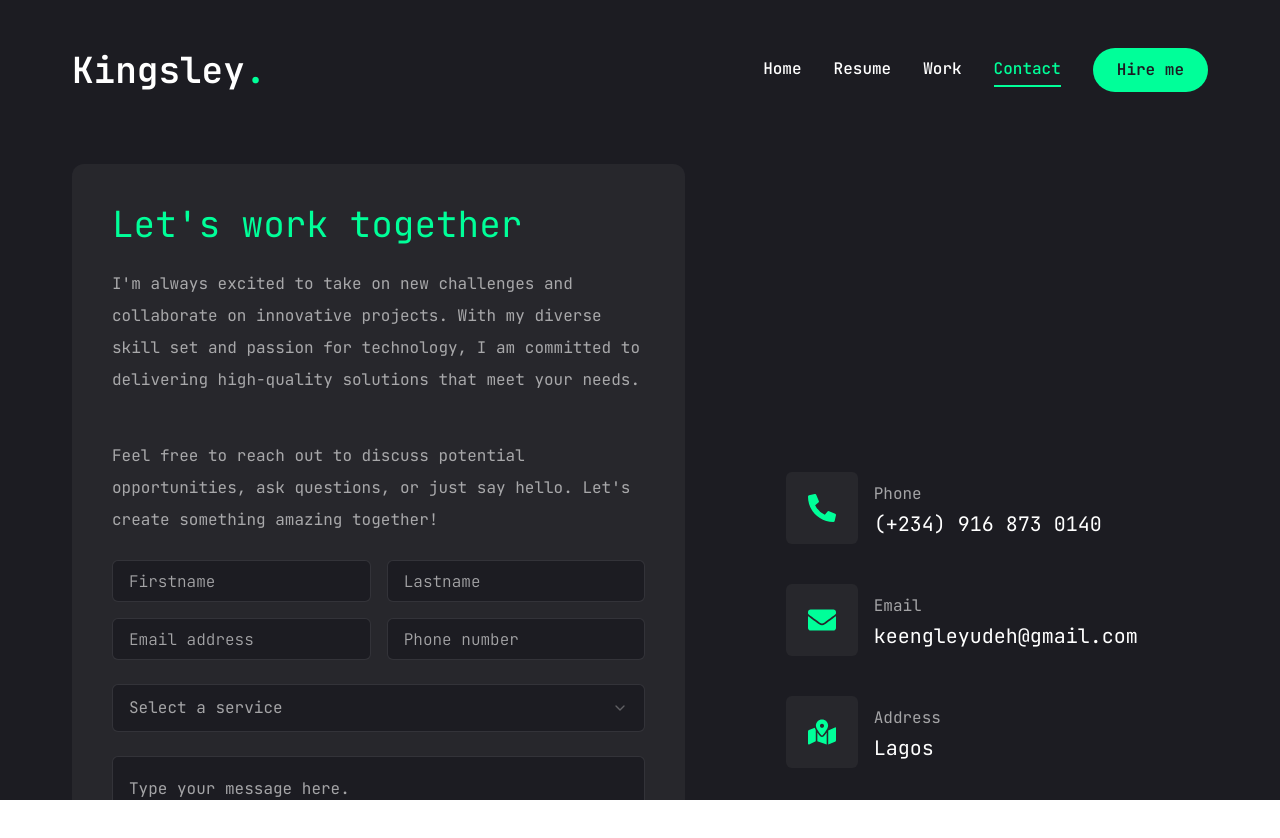
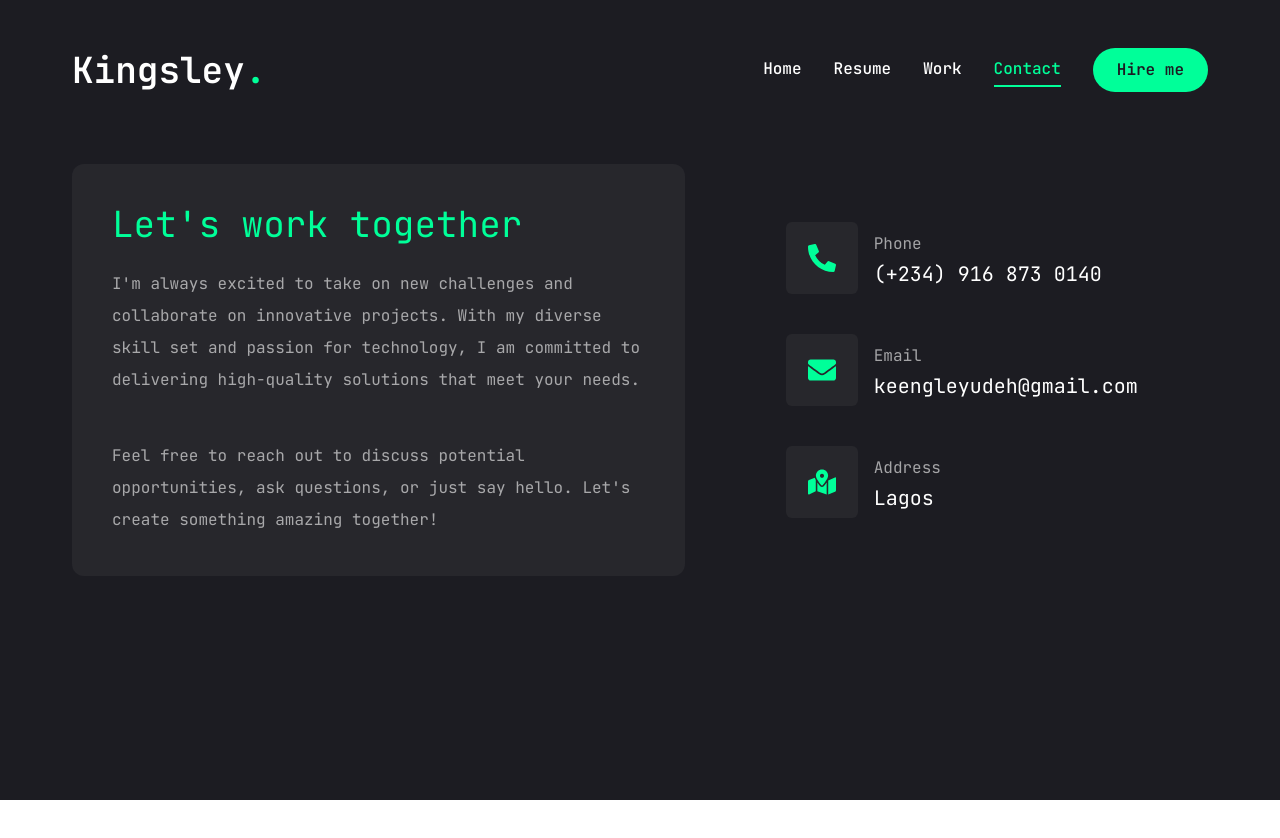
Before and after one commit to Keengsleyudeh/kingsleyportfolio, a Next.js app: page /contact in a window 1280 px wide. Shown: the top 838 px of the page. After the commit the page ends 800 px from the top, so only its background shows below. Built offline with nearby package versions, Linux system fonts and the light colour scheme.

Commit message:
fix: remove redundant text

```diff
--- a/app/contact/page.tsx
+++ b/app/contact/page.tsx
@@ -127,7 +127,7 @@
                 amazing together!
               </p>
 
-              <div className="grid grid-cols-1 md:grid-cols-2 gap-4">
+              {/* <div className="grid grid-cols-1 md:grid-cols-2 gap-4">
                 <Input
                   type="text"
                   name="firstname"
@@ -193,7 +193,7 @@
                 disabled={loading}
               >
                 {loading ? "Sending..." : "Send message"}
-              </Button>
+              </Button> */}
             </form>
           </div>
 
```
